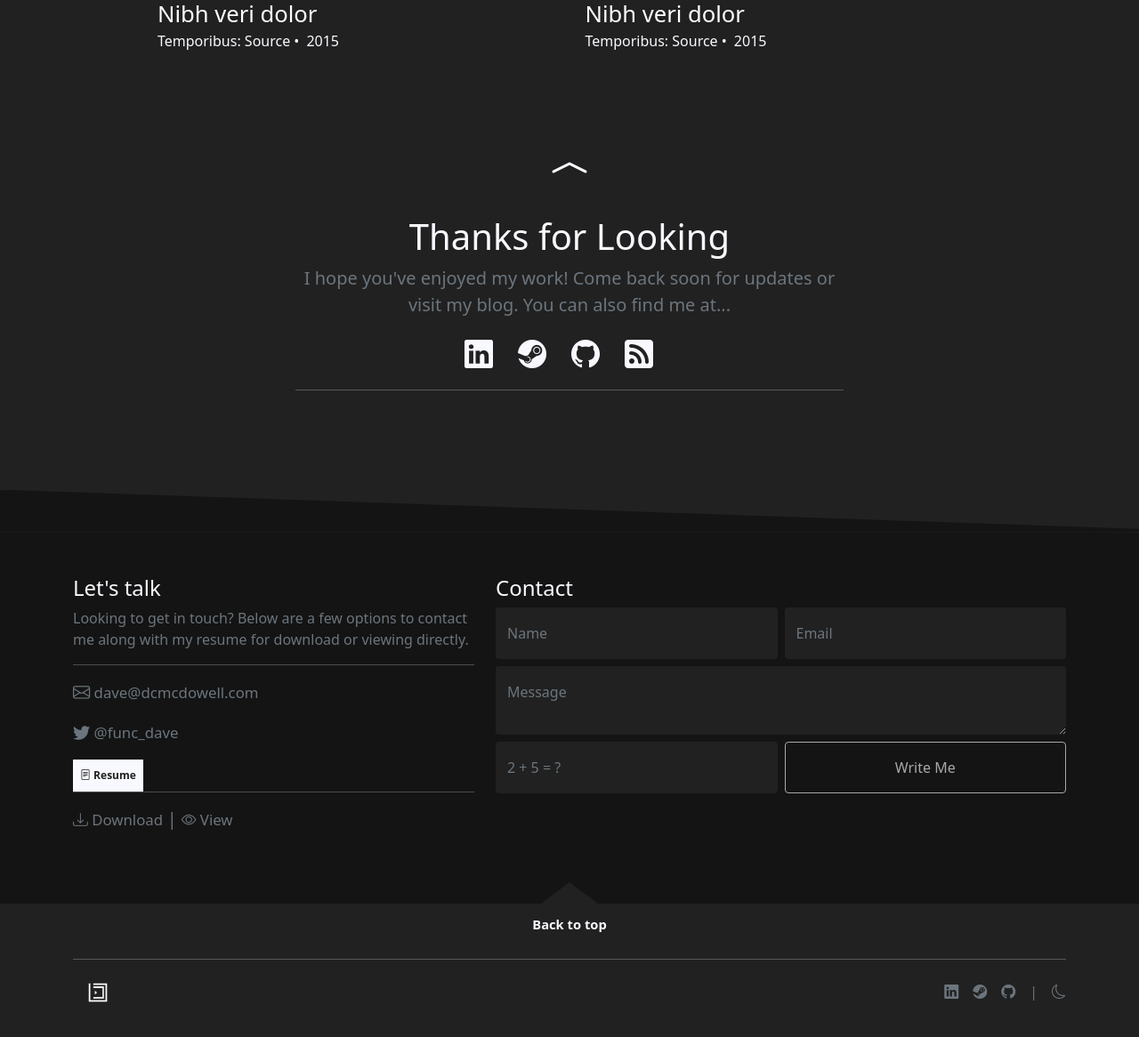
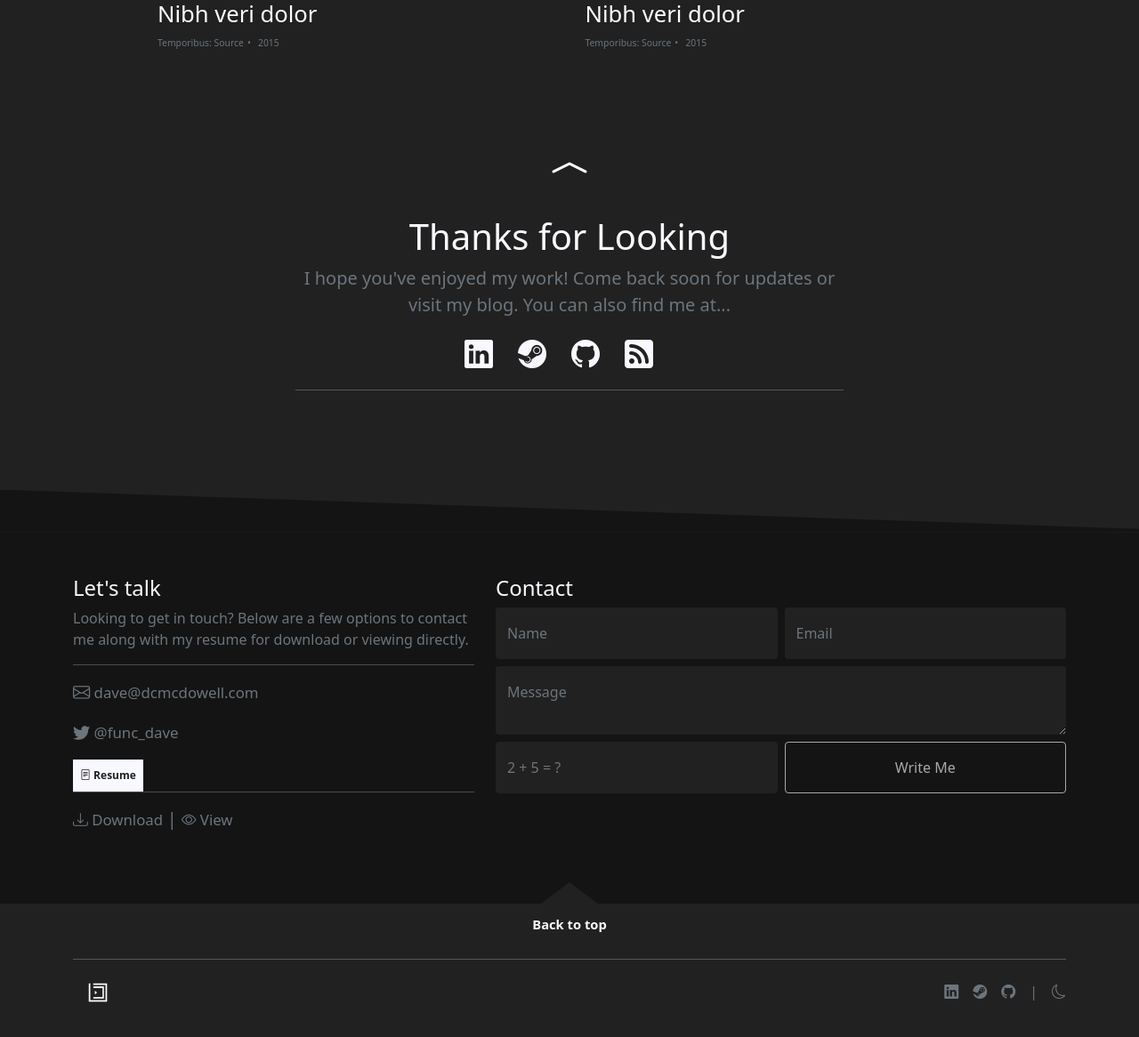
Before and after one commit to davemcdowell/portfolio, a Jekyll site: the page built from index.html, in a window 1280 px wide and 1400 px high, scrolled down 1075 px. Shown: the part 225-1391 px from the top of the window at 89% size. Built offline with Jekyll 4.4.1, drawn with Linux system fonts in a browser that asks for light colours; nearby versions of some CDN libraries.

Commit message:
Update moxxi.css

```diff
--- a/assets/moxxi.css
+++ b/assets/moxxi.css
@@ -188,6 +188,7 @@ hr {
   color: var(--white-type-color);
 }
 
+/* double-slider */
 .double-slider .splide__arrow {
   -ms-flex-align: center;
   align-items: center;
@@ -260,8 +261,13 @@ hr {
 }
 
 /* project data */
+.project-data span {
+    color: var(--lighter-type-color);
+    font-size: 0.65rem;
+}
+
 .project-data .title {
-  color: white;
+  color: var(--white-type-color);
   font-size: 1.6rem;
   line-height: 2.2rem;
   font-weight: 500;
```
